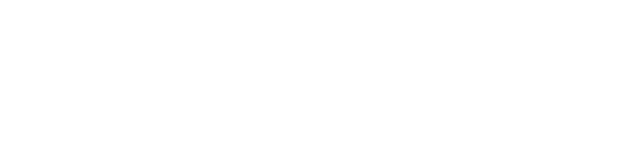
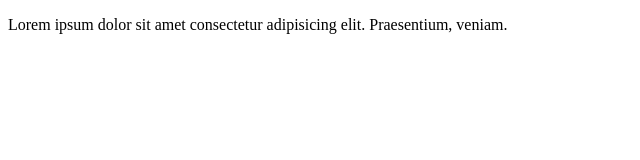
Before and after one commit to Fabian205/vscode_git, a plain HTML site: page index.html in a window 1280 px wide. Shown: the whole page, without its empty margins (0-640 px from the left). Drawn offline with Linux system fonts and the light colour scheme.

Commit message:
Commit div contenedor

```diff
--- a/index.html
+++ b/index.html
@@ -7,6 +7,12 @@
   <title>Git VSCODE</title>
 </head>
 <body>
+  <!--DIV CONTENEDOR 1-->
+  <div class="container">
+    <div class=""row>
+      <p>Lorem ipsum dolor sit amet consectetur adipisicing elit. Praesentium, veniam.</p>
+    </div>
 
+  </div>
 </body>
 </html>
```
